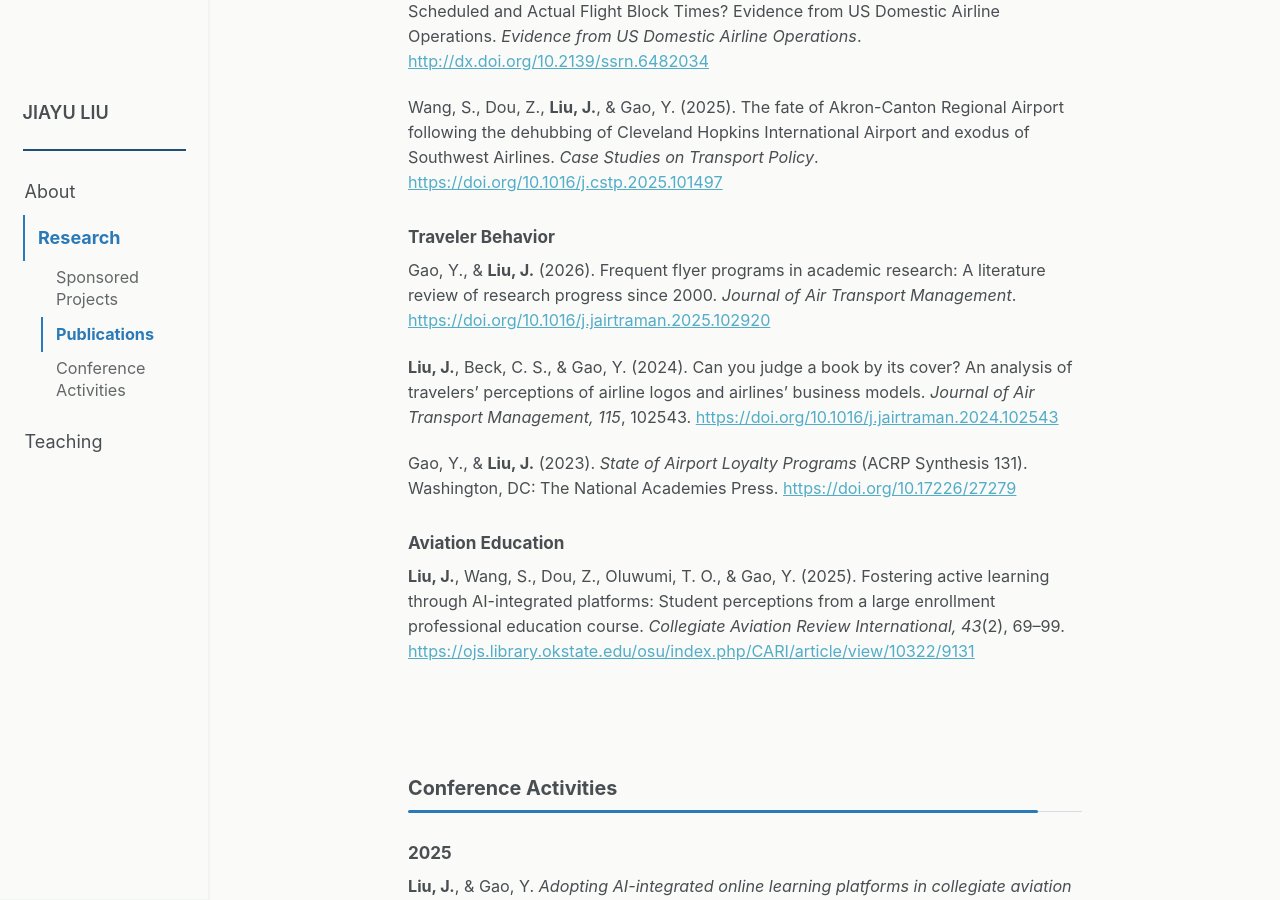
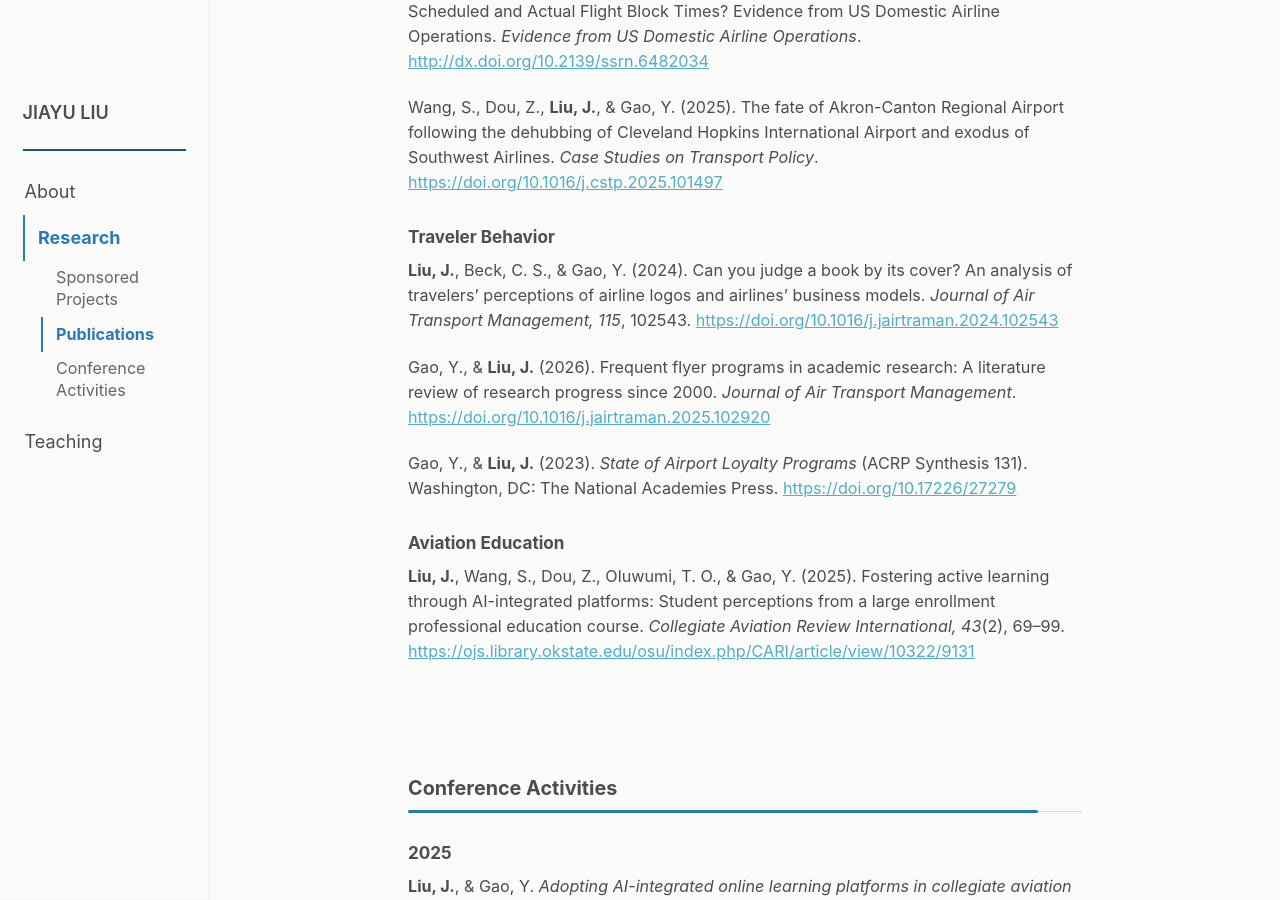
Before and after one commit to liu3309/liu3309.github.io, a Jekyll site: the page built from _pages/research.md, in a window 1280 px wide and 900 px high, scrolled down 2642 px. Built offline with Jekyll 4.4.1, drawn with Linux system fonts in a browser that asks for light colours; a script that is not in the unit is left out.

```diff
--- a/_pages/research.md
+++ b/_pages/research.md
@@ -148,18 +148,17 @@ Wang, S., Dou, Z., <strong>Liu, J.</strong>, &amp; Gao, Y. (2025). The fate of A
 <h3>Traveler Behavior</h3>
 
 <p class="research-entry">
+<strong>Liu, J.</strong>, Beck, C. S., &amp; Gao, Y. (2024). Can you judge a book by its cover? An analysis of travelers’ perceptions of airline logos and airlines’ business models. <em>Journal of Air Transport Management, 115</em>, 102543.
+<a href="https://doi.org/10.1016/j.jairtraman.2024.102543"
+   target="_blank"
+   rel="noopener">https://doi.org/10.1016/j.jairtraman.2024.102543</a>
+</p>
+
+<p class="research-entry">
 Gao, Y., &amp; <strong>Liu, J.</strong> (2026). Frequent flyer programs in academic research: A literature review of research progress since 2000. <em>Journal of Air Transport Management</em>.
 <a href="https://doi.org/10.1016/j.jairtraman.2025.102920"
    target="_blank"
    rel="noopener">https://doi.org/10.1016/j.jairtraman.2025.102920</a>
-</p>
-
-
-<p class="research-entry">
-<strong>Liu, J.</strong>, Beck, C. S., &amp; Gao, Y. (2024). Can you judge a book by its cover? An analysis of travelers’ perceptions of airline logos and airlines’ business models. <em>Journal of Air Transport Management, 115</em>, 102543.
-<a href="https://doi.org/10.1016/j.jairtraman.2024.102543"
-   target="_blank"
-   rel="noopener">https://doi.org/10.1016/j.jairtraman.2024.102543</a>
 </p>
 
 
```
